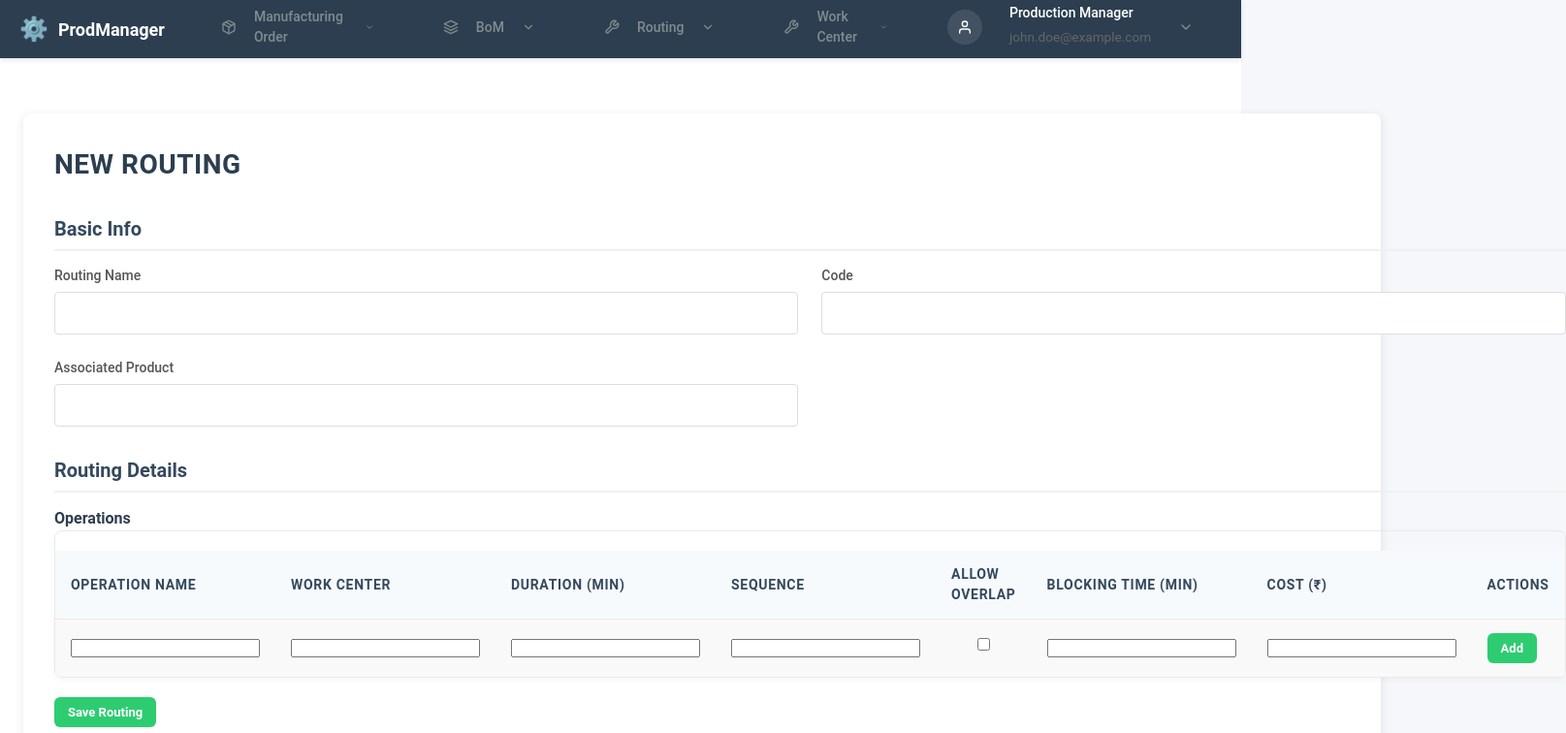
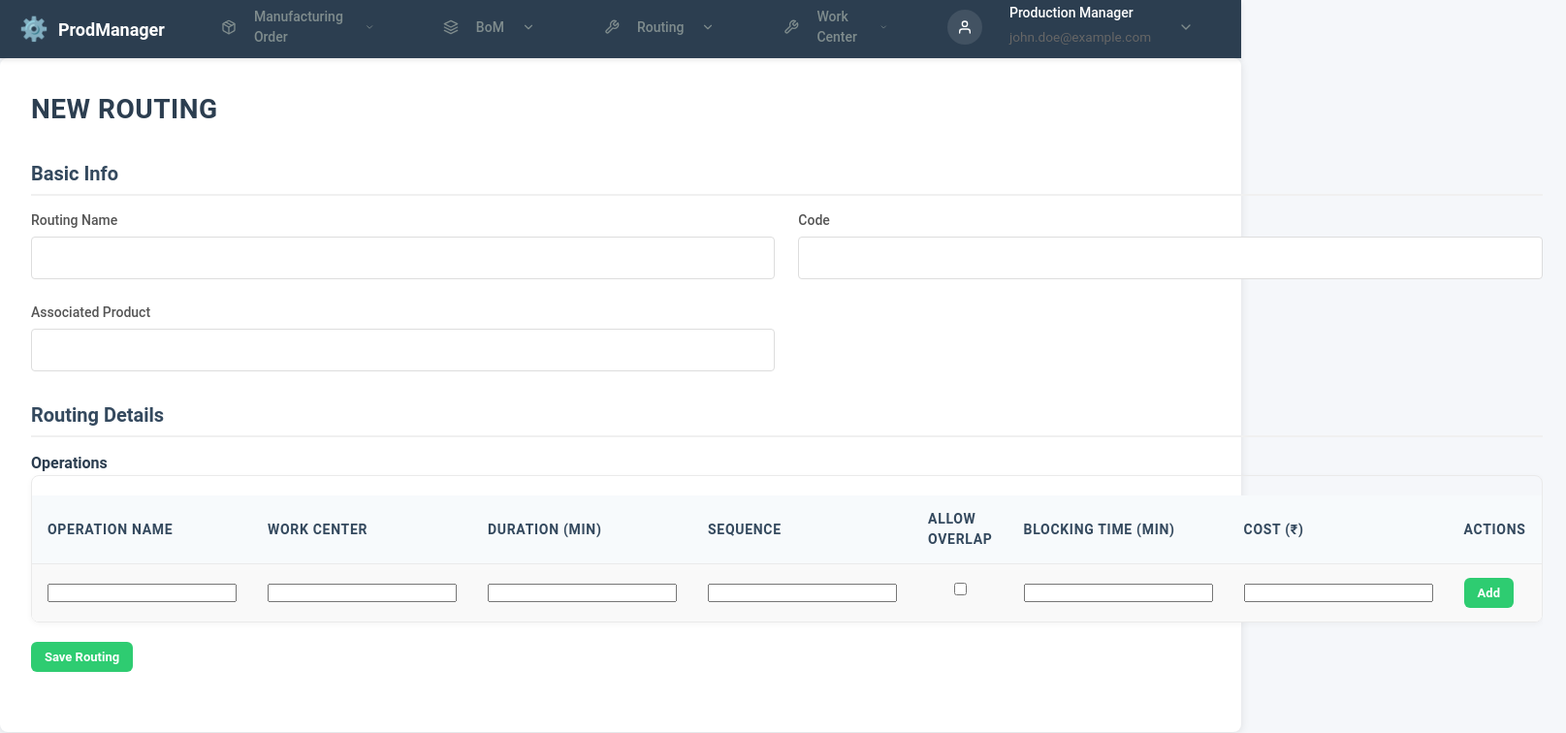
Before and after one commit to Chetana2004/Inhouse_project, a React (Vite) app in the folder frontend/: page /routing/create in a window 1280 px wide. Shown: the top 756 px of the page at 97% size, 1615 px wide, since content can reach past the window. Built offline with nearby package versions, Linux system fonts and the light colour scheme.

Commit message:
Update RoutingCreate.jsx

```diff
--- a/frontend/src/components/RoutingCreate.jsx
+++ b/frontend/src/components/RoutingCreate.jsx
@@ -75,7 +75,7 @@ const RoutingCreate = () => {
   return (
     <>
       <TopNavbar />
-      <div className="dashboard-container">
+      {/* <div className="dashboard-container"> */}
       <main className="dashboard-content">
         <section className="routing-section">
           <h2 className="section-title">New Routing</h2>
@@ -155,9 +155,7 @@ const RoutingCreate = () => {
                         <td>
                           <button
                             className="delete-btn"
-                              onClick={() =>
-                                handleDeleteOperation(operation.id)
-                              }
+                            onClick={() => handleDeleteOperation(operation.id)}
                           >
                             Delete
                           </button>
@@ -243,7 +241,7 @@ const RoutingCreate = () => {
           </div>
         </section>
       </main>
-      </div>
+      {/* </div> */}
     </>
   );
 };
```
Lines whose indentation alone changed are shown as unchanged.
